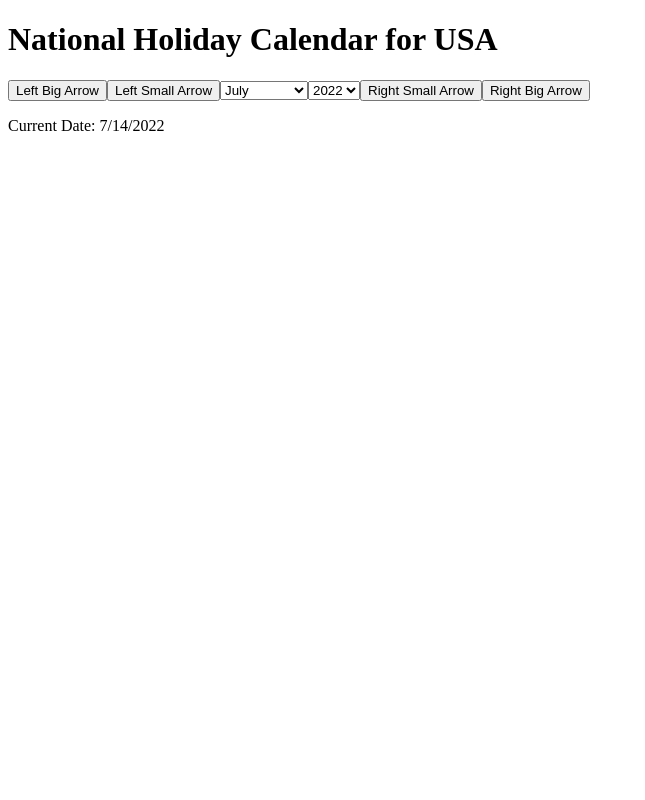
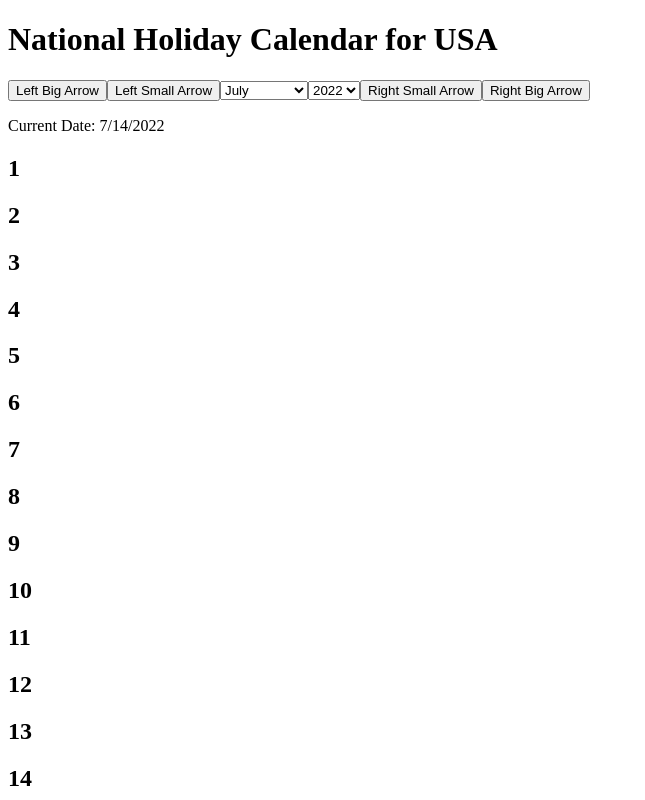
Before and after one commit to PopsButNotDad/calendar-app, a React (Create React App) app: page / in a window 1280 px wide. Shown: the top 800 px of the page, without its empty margins (0-645 px from the left). Built offline with nearby package versions, Linux system fonts and the light colour scheme.

Commit message:
days of the month

```diff
--- a/src/App.jsx
+++ b/src/App.jsx
@@ -1,13 +1,24 @@
-import React, { useState, useEffect } from 'react';
+import React, { useState, useEffect } from "react";
+import DayComponent from "./DayComponent";
 
-
-const MONTHS = ['January','February','March','April','May', 'June', 'July', 'August', 'September', 'October', 'November', 'December'];
-
-
+const MONTHS = [
+  "January",
+  "February",
+  "March",
+  "April",
+  "May",
+  "June",
+  "July",
+  "August",
+  "September",
+  "October",
+  "November",
+  "December",
+];
 
 function App() {
   const cd = new Date();
-  const date = `${cd.getMonth()+1}/${cd.getDate()}/${cd.getFullYear()}`;
+  const date = `${cd.getMonth() + 1}/${cd.getDate()}/${cd.getFullYear()}`;
   const YEARS = yearGenerator();
 
   let [startYear, setStartYear] = useState(50);
@@ -15,24 +26,30 @@
   const [month, setMonth] = useState(MONTHS[curMonth]);
   const [year, setYear] = useState(YEARS[startYear]);
 
+  const daysInCurMonth = getDaysInMonth(curMonth + 1, startYear);
+  //need to get what day of the week the selected month starts on.
+
   useEffect(() => {
     setMonth(MONTHS[curMonth]);
   }, [curMonth]);
 
   useEffect(() => {
     setYear(YEARS[startYear]);
-  }, [startYear, YEARS]);
-
+  }, [startYear]);
 
   return (
     <div className="App">
-      <header className="App-header">
-        <div className='hButtons'>
+      <header className="App-header"></header>
+      <div className="hButtons">
         <h1>National Holiday Calendar for USA</h1>
-        <button onClick={() => setStartYear(startYear-=1)}>Left Big Arrow</button>
-        <button onClick={() => setCurMonth(curMonth-=1)} >Left Small Arrow</button>
+        <button onClick={() => setStartYear((startYear -= 1))}>
+          Left Big Arrow
+        </button>
+        <button onClick={() => setCurMonth((curMonth -= 1))}>
+          Left Small Arrow
+        </button>
         <select
-            id='month'
+          id="month"
           value={month}
           onChange={(e) => {
             setMonth(e.target.value);
@@ -42,14 +59,14 @@
           }}
         >
           <option />
-            {MONTHS.map((month)=> (
+          {MONTHS.map((month) => (
             <option key={month} value={month}>
               {month}
             </option>
           ))}
         </select>
         <select
-            id='year'
+          id="year"
           value={year}
           onChange={(e) => {
             setYear(e.target.value);
@@ -59,37 +76,40 @@
           }}
         >
           <option />
-            {YEARS.map((year)=> (
+          {YEARS.map((year) => (
             <option key={year} value={year}>
               {year}
             </option>
           ))}
         </select>
-        <button onClick={() => setCurMonth(curMonth+=1)}>Right Small Arrow</button>
-        <button onClick={() => setStartYear(startYear+=1)}>Right Big Arrow</button>
+        <button onClick={() => setCurMonth((curMonth += 1))}>
+          Right Small Arrow
+        </button>
+        <button onClick={() => setStartYear((startYear += 1))}>
+          Right Big Arrow
+        </button>
         <p> Current Date: {date} </p>
       </div>
-      </header>
+      <DayComponent curDay={cd.getDate()} numOfDays={daysInCurMonth} />
     </div>
   );
 
   //helper functions
-function yearGenerator(){
+  function yearGenerator() {
     let arr = [];
-  for(let i = (cd.getFullYear() - 50); i <= (cd.getFullYear() + 50); i++){
+    for (let i = cd.getFullYear() - 50; i <= cd.getFullYear() + 50; i++) {
       arr.push(i);
     }
     return arr;
-
   }
 
+  //January is index 1
+  function getDaysInMonth(month, year) {
+    return new Date(year, month, 0).getDate();
+  }
 }
 
 export default App;
-
-
-
-
 
 // Calendar app structure
 
@@ -116,14 +136,9 @@
 //     | |   | |   | |   | |   | |   | |   | |
 //     | |   | |   | |   | |   | |   | |   | |
 
-
 //   <-- close calendar boxes holding div -->
 
-
-
-
 // <-- close holding div -->
-
 
 /* NOTES BELOW
 
@@ -131,7 +146,7 @@
 
 access country location via IP, provide option to choose as well
 
-build actual calendar space
+--- build actual calendar space ---
 
 build day components or populate the day spaces another way
 
--- a/src/DayComponent.jsx
+++ b/src/DayComponent.jsx
@@ -0,0 +1,23 @@
+import React from "react";
+
+function DayComponent(props) {
+  const numDaysMonth = [];
+
+  for (let i = 0; i < props.numOfDays; i++) {
+    numDaysMonth.push({
+      number: `${i + 1}`,
+    });
+  }
+
+  console.log(numDaysMonth);
+
+  return (
+    <div>
+      {numDaysMonth.map((day) => (
+        <h2 key={day.number}> {day.number} </h2>
+      ))}
+    </div>
+  );
+}
+
+export default DayComponent;
```
Also changed, not shown: 1 other file (tests, documents, lock files or other folders). Lines whose indentation alone changed are shown as unchanged.
